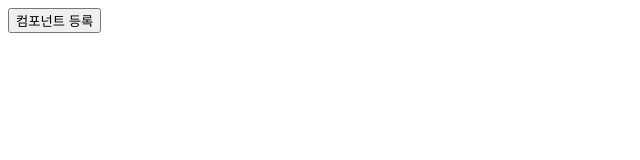
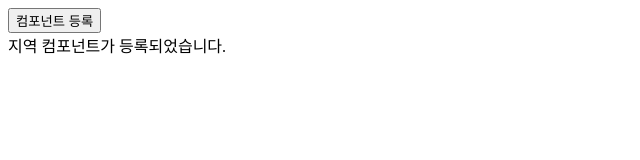
Before and after one commit to kimseonghyoek/Vue, a plain HTML site: page exam03/03-4/index.html in a window 1280 px wide. Shown: the whole page, without its empty margins (0-640 px from the left). Drawn offline with nearby package versions, Linux system fonts and the light colour scheme.

Commit message:
Update index.html

```diff
--- a/exam03/03-4/index.html
+++ b/exam03/03-4/index.html
@@ -5,7 +5,7 @@
      <body>
          <div id="app">
         <button>컴포넌트 등록</button>
-        <my-component2></my-component2>
+        <my-local-component></my-local-component>
     </div>
 
     <script src="https://cdn.jsdelivr.net/npm/vue@2.5.2/dist/vue.js"></script>
```
